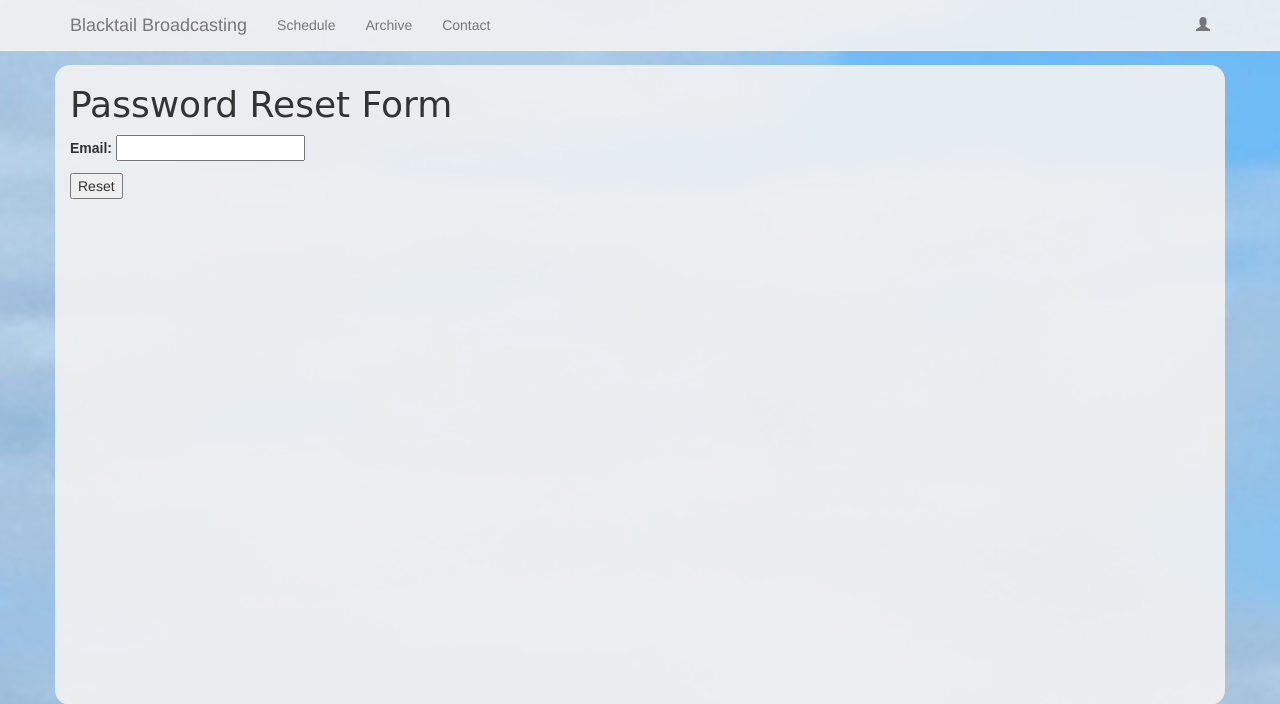
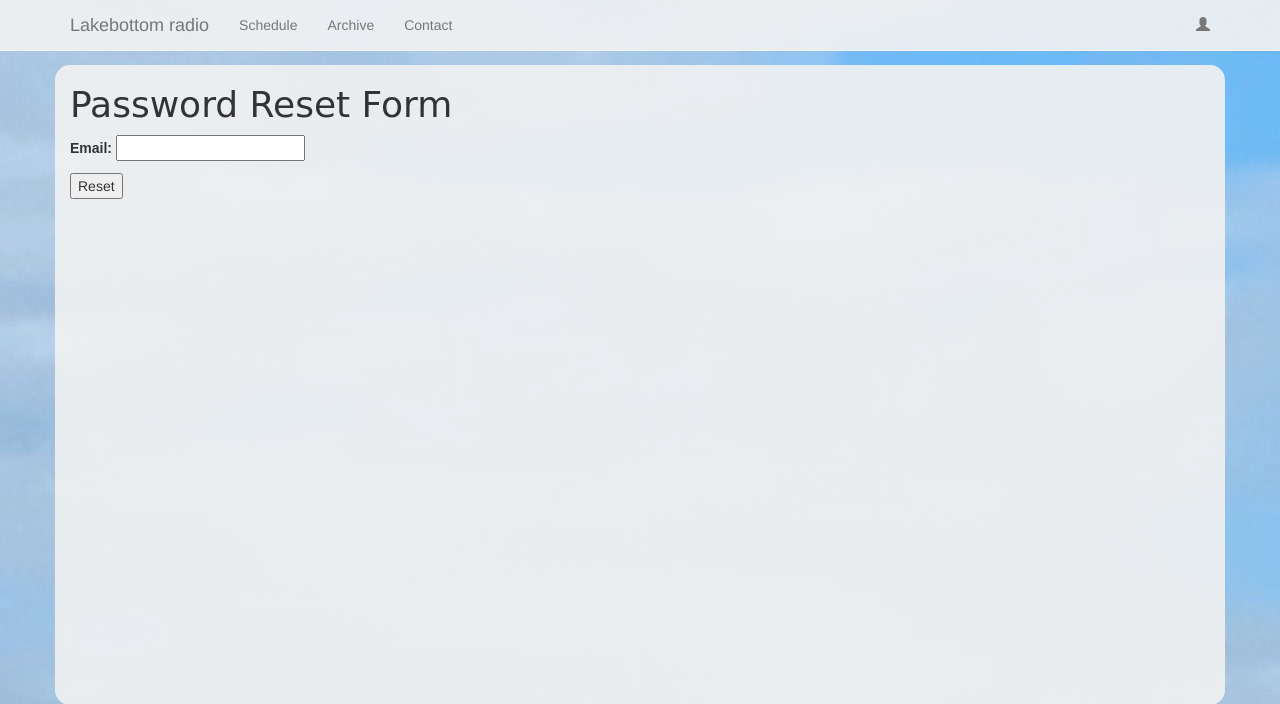
Before and after one commit to aschuman0/lakebottom_radio, a Django app: page /accounts/password/reset/ in a window 1280 px wide. Shown: the top 704 px of the page. Run offline with Django 3.2, Linux system fonts and the light colour scheme; some libraries are stand-ins or nearby versions; some web fonts are replaced.

Commit message:
un-re-brand

```diff
--- a/projects/lake_bottom/lake_bottom_web/templates/layouts/base.html
+++ b/projects/lake_bottom/lake_bottom_web/templates/layouts/base.html
@@ -5,7 +5,7 @@
     <head>
         <title>
             {% block title %}
-                Blacktail Broadcasting
+                Lakebottom Radio
             {% endblock %}
         </title>
         <link rel="stylesheet" href="{% static 'css/bootstrap.min.css' %}" />
@@ -25,7 +25,7 @@
             <span class="icon-bar"></span>
             <span class="icon-bar"></span>
           </button>
-          <a class="navbar-brand" href="{% url 'home' %}">Blacktail Broadcasting</a>
+          <a class="navbar-brand" href="{% url 'home' %}">Lakebottom radio</a>
         </div>
         <div id="navbar" class="navbar-collapse collapse">
             <ul class="nav navbar-nav">
```
